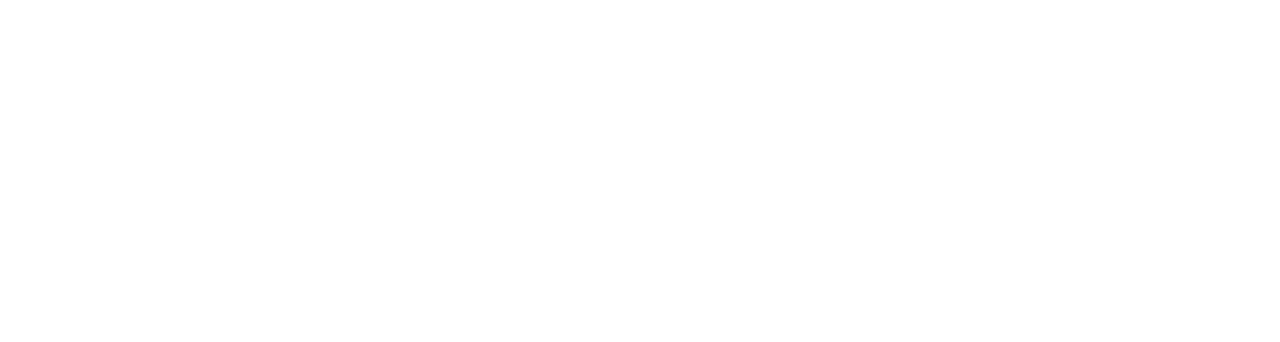
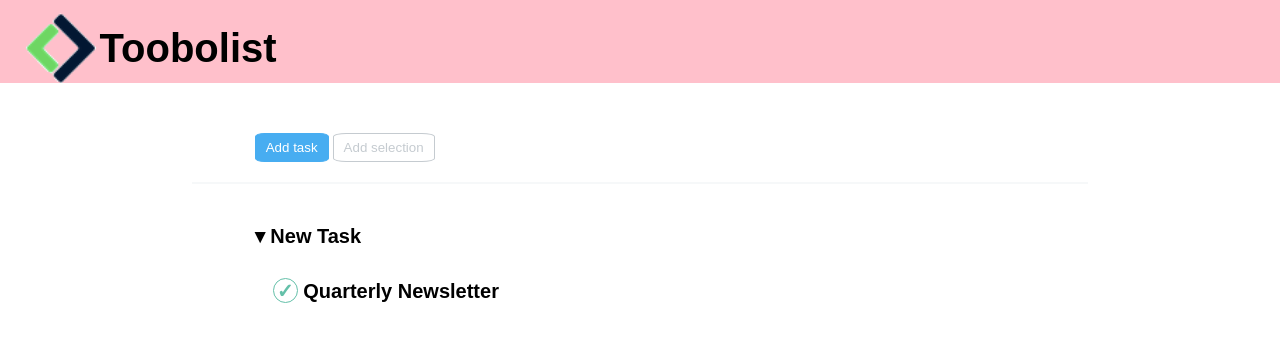
Before and after one commit to fede2796/html-css-toboolist, a plain HTML site: page index.html in a window 1280 px wide. Drawn offline with Linux system fonts and the light colour scheme.

Commit message:
creazione bottoni e liste

```diff
--- a/css/index.css
+++ b/css/index.css
@@ -0,0 +1,90 @@
+*{
+    margin: 0;
+    padding: 0;
+    box-sizing: border-box;
+
+}
+
+header{
+    background-color: pink;
+    padding-left: 2%;
+    padding-top: 1%;
+}
+
+.logo{
+
+    height: 70px;
+    vertical-align: middle;
+}
+
+.brand{
+    font-size: 40px;
+    font-weight: 400px;
+    vertical-align: middle;
+    font-family: Arial, Helvetica, sans-serif;
+}
+
+.main{
+    background-color: white;
+    margin-top: 50px;
+}
+.conteiner{
+    width: 70%;
+    background-color: white;
+    margin: auto;
+
+
+}
+.search{
+    padding-left: 7%;
+}
+.search button{
+
+    padding: 6px 10px;
+    border-radius: 13%;
+
+}
+.task{
+    border: 1px solid #47adf1;
+    color: white;
+    background-color: #47adf1;
+
+}
+.selection{
+
+    border: 1px solid #c5cbd0;
+    background-color: white;
+    color: #c5cbd0;
+}
+hr{
+    margin-top: 20px;
+    border-style: solid;
+    border-color: #f6f8f9 ;
+}
+.list{
+    margin-top: 40px;
+}
+.points{
+    list-style-type: none;
+    font-size: 20px;
+    font-weight:bold ;
+    font-family: Arial, Helvetica, sans-serif;
+}
+.points li{
+    margin-top: 10px;
+    margin-left: 18px;
+    list-style-type: none;
+}
+.check{
+    margin-top: 20px;
+    background-color: white;
+    border:1px solid #64c0a9;
+    width: 25px;
+    height: 25px;
+    display: inline-block;
+    text-align: center;
+    line-height: 25px;
+    border-radius: 50%;
+    color: #64c0a9;
+
+}
--- a/index.html
+++ b/index.html
@@ -5,8 +5,52 @@
     <meta http-equiv="X-UA-Compatible" content="IE=edge">
     <meta name="viewport" content="width=device-width, initial-scale=1.0">
     <title>Toboolist</title>
+
+    <link rel="stylesheet" href="css/index.css">
+
 </head>
 <body>
 
+    <!-- Header -->
+    <header>
+        <div class="header-top">
+
+            <img class="logo" src="logo.png" alt="logo boolean">
+
+            <span class="brand"> <strong> Toobolist </strong> </span>
+
+        </div>
+    </header>
+
+    <!-- Main -->
+    <main class="main">
+
+        <div class="conteiner">
+            <!-- Creazione bottoni -->
+            <div class="search">
+                <button class="task">Add task</button>
+                <button class="selection">Add selection</button>
+            </div>
+
+            <hr>
+            <!-- Creazione lista-->
+            <div class="list search">
+                <ul>
+                    <li class="points">
+
+                        &#9662; New Task
+
+                        <ul>
+                            <li> <span class="check">&check;</span> Quarterly Newsletter</li>
+                        </ul>
+
+                    </li>
+                </ul>
+            </div>
+
+        </div>
+
+    </main>
+
 </body>
 </html>
```
